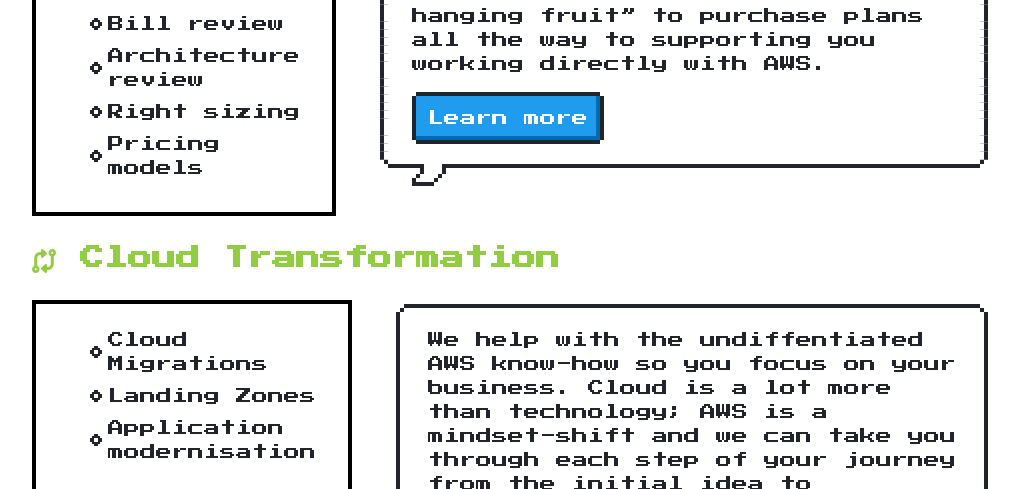
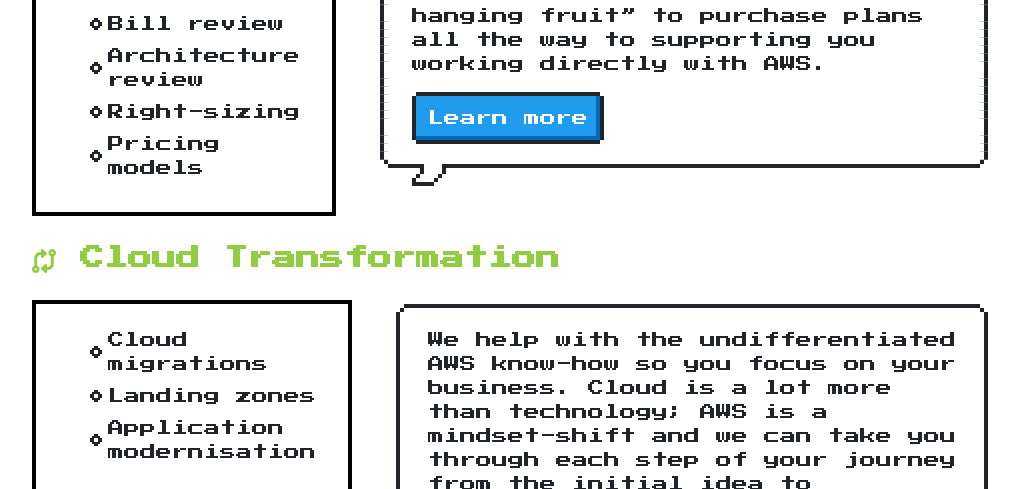
Before and after one commit to Gyja/Gyja.github.io, a Jekyll site: the page built from index.md, in a window 1280 px wide and 900 px high, scrolled down 663 px. Shown: the part 156-645 px from the top of the window, without its empty margins (128-1147 px from the left). Built offline with Jekyll 4.4.1, drawn with Linux system fonts in a browser that asks for light colours; nearby versions of some CDN libraries; some of the changed text lies outside the part shown.

Commit message:
More text tidying

```diff
--- a/_data/panels.yaml
+++ b/_data/panels.yaml
@@ -9,20 +9,20 @@
     - Business model
     - Bill review
     - Architecture review
-    - Right sizing
+    - Right-sizing
     - Pricing models
 
 - title: Cloud Transformation
   style: success
   icon: code-compare
   blurb: >
-    We help with the undiffentiated AWS know-how so you focus on your business.
+    We help with the undifferentiated AWS know-how so you focus on your business.
     Cloud is a lot more than technology; AWS is a mindset-shift
     and we can take you through each step of your journey from the initial idea to delivery.
   button: Let's go!
   bullets:
-    - Cloud Migrations
-    - Landing Zones
+    - Cloud migrations
+    - Landing zones
     - Application modernisation
 
 - title: Technical architecture
```
